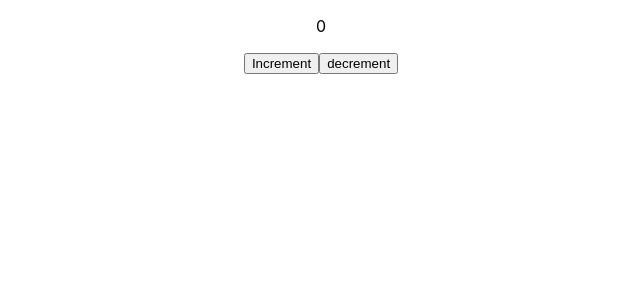
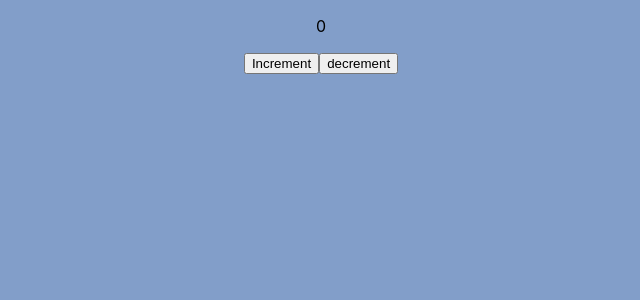
Before and after one commit to anassraissi/hooks_react_example, a React (Create React App) app in the folder hooks_react/: page / in a window 1280 px wide. Shown: the top 300 px of the page, without its empty margins (319-959 px from the left). Built offline with nearby package versions, Linux system fonts and the light colour scheme.

Commit message:
learn coustom hook for internal file or external

```diff
--- a/hooks_react/src/App.js
+++ b/hooks_react/src/App.js
@@ -1,6 +1,7 @@
 import logo from './logo.svg';
 import './App.css';
-import { useState } from 'react';
+import { useEffect, useState } from 'react';
+// import { useColor } from './useColor';  for external call
 // import { useCount } from './useCount';  for external call
 function useCount(){
   const [count,setCount]=useState(0);
@@ -12,8 +13,25 @@ function useCount(){
           }
        return {count,increment,decrement}
 }
+const randomColor=()=> 'rgb(' + Math.floor(Math.random() * 256) + ',' + Math.floor(Math.random() * 256) + ',' + Math.floor(Math.random() * 256) + ')';
+function useColor(){
+  useEffect(()=>{
+    function handelBackroundColor(){
+      document.body.style.background=randomColor();
+    }
+    handelBackroundColor();
+
+    window.addEventListener('mousedown',handelBackroundColor) // make tthis event when the component is mounted.
+    return ()=>{
+        window.removeEventListener("mousedown",handelBackroundColor);  //remove event when the component is inmounted.
+    }
+  },[])
+}
+
 function App() {
+
  const {count,increment,decrement}=useCount();
+ useColor();
   return (
     <div className="App">
       <p>{count}</p>
--- /dev/null
+++ b/hooks_react/src/useColor.js
@@ -0,0 +1,11 @@
+import { useEffect, useState } from 'react';
+
+const randomColor=()=> 'rgb(' + Math.floor(Math.random() * 256) + ',' + Math.floor(Math.random() * 256) + ',' + Math.floor(Math.random() * 256) + ')';
+export function useColor(){
+  useEffect(()=>{
+    function handelBackroundColor(){
+      document.body.style.background=randomColor();
+    }
+    handelBackroundColor();
+  },[])
+}
```
Also changed, not shown: 1 other file (tests, documents, lock files or other folders).
